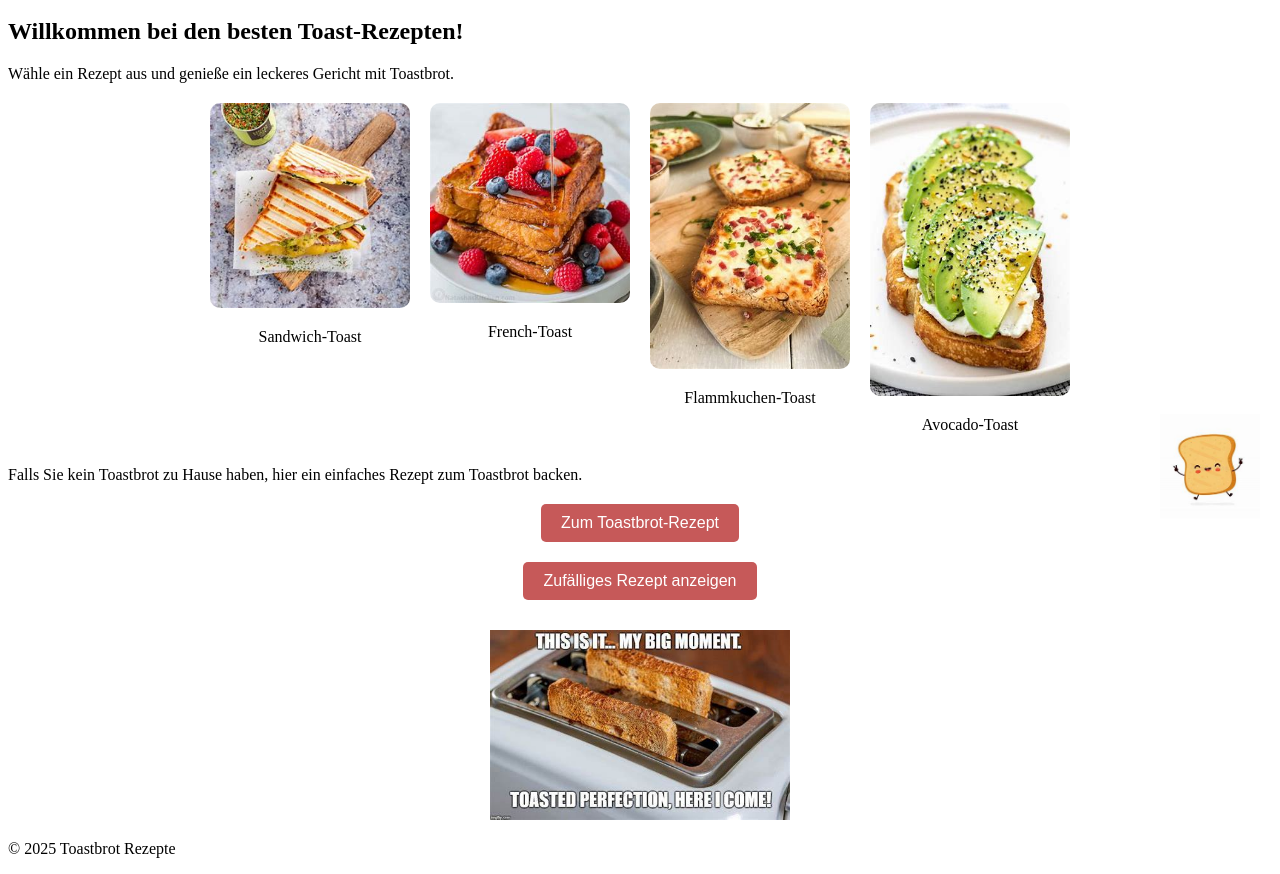
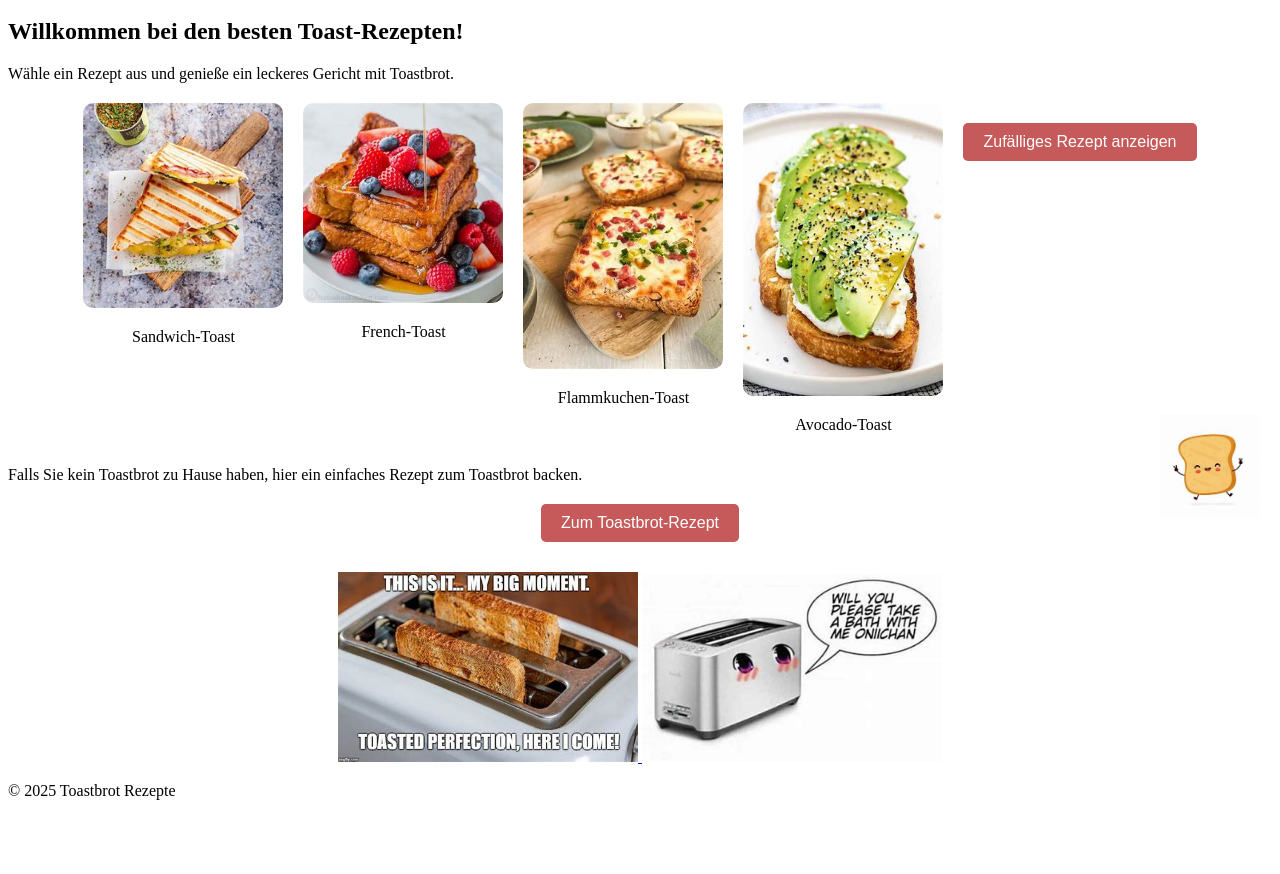
Before and after one commit to Master-Will0/SoftwareEngTest, a plain HTML site: page Rezepte.html in a window 1280 px wide. Shown: the part 250-1124 px from the top of the page. After the commit the page ends 1066 px from the top, so only its background shows below. Drawn offline with Linux system fonts and the light colour scheme.

```diff
--- a/Rezepte.html
+++ b/Rezepte.html
@@ -57,6 +57,7 @@
             width: 300px;
             height: auto;
             cursor: pointer;
+            gap: 120px; /* Mehr Abstand zwischen den Bildern */
         }
                 /* Hüpfendes Bild unten rechts */
                 .jumping-image {
@@ -114,6 +115,9 @@
             <a href="https://www.gutekueche.ch/wuerziger-avocado-toast-rezept-8263"><img src="AvocadoToast.jpeg" alt="Avocado-Toast"></a>
             <p>Avocado-Toast</p>
         </div>
+    <div class="button-container">
+    <button onclick="zufallsRezept()">Zufälliges Rezept anzeigen</button>
+</div>
 
 </div>
 
@@ -121,19 +125,19 @@
 <div class="button-container">
     <button onclick="window.location.href='https://www.bing.com/videos/riverview/relatedvideo?q=toastbrot+rezept&mid=76F0077C4E3E0A01716A76F0077C4E3E0A01716A&FORM=VIRE'">Zum Toastbrot-Rezept</button>
 </div>
-<div class="button-container">
-    <button onclick="zufallsRezept()">Zufälliges Rezept anzeigen</button>
-</div>
+
 
 <p></p>
 <div class="meme-container">
     <a href="Toastgrade.html">
         <img src="perfectToast.jpeg" alt="Klicke für mehr Toast-Spaß">
     </a>
+    <a href="Bedienung.html">
+        <img src="HowToToast.jpeg" alt="Klicke für mehr Toast-Spaß">
+    </a>
 </div>
-
 <!-- Hüpfendes Bild unten rechts -->
-<a href="Toastgrade.html">
+<a href="index.html">
     <img src="JumpingToast.jpeg" alt="Springender Toast" class="jumping-image">
 </a>
 
```
